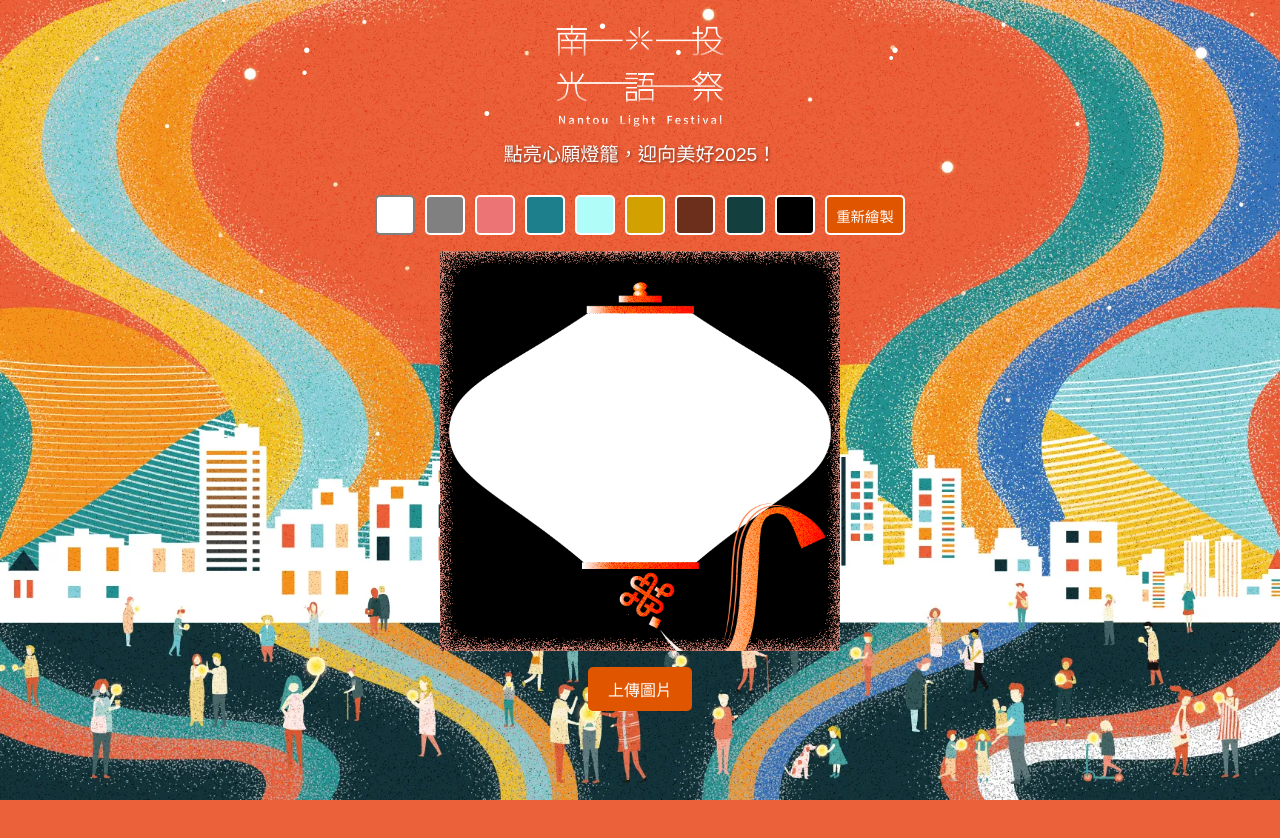
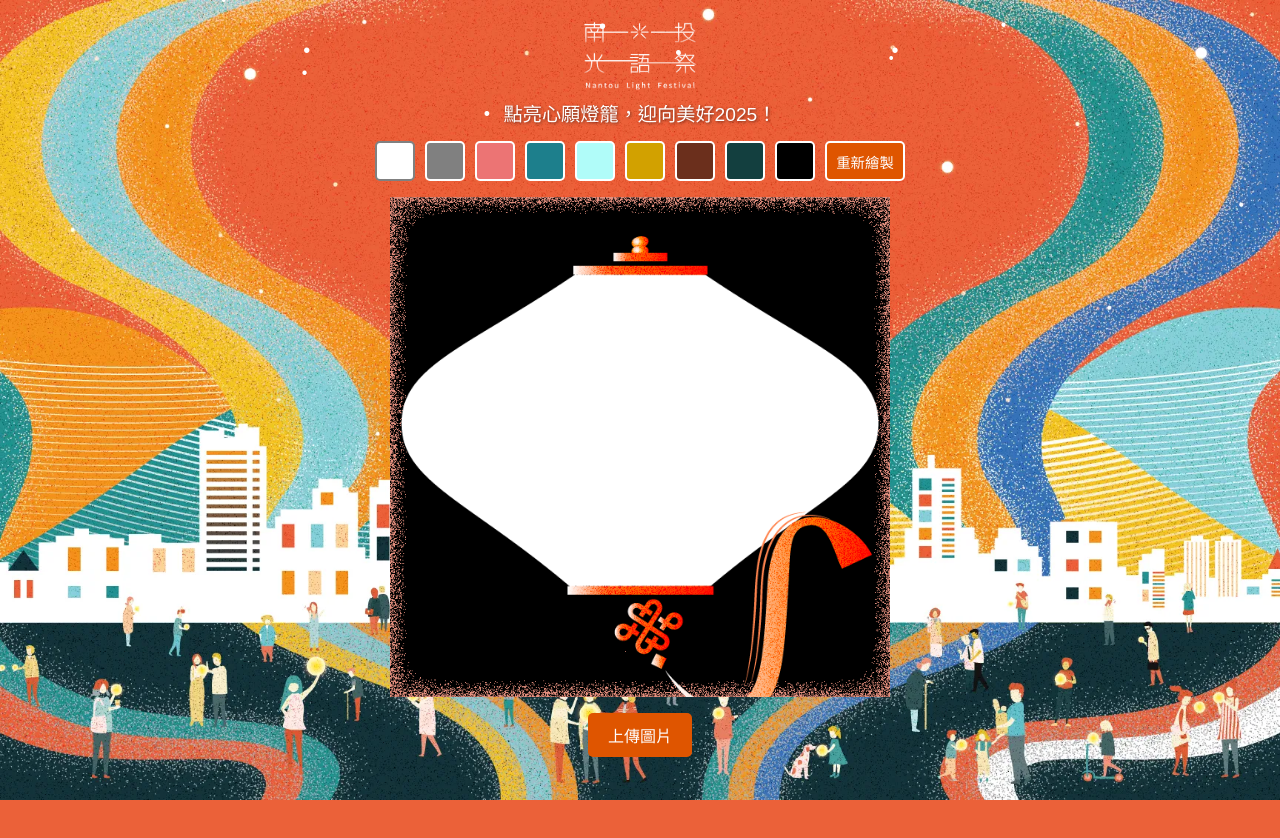
Before and after one commit to yulinn41/RenderWebsocketUnity, a website: page public/index.html in a window 1280 px wide. Shown: the top 838 px of the page. Drawn offline with Linux system fonts and the light colour scheme.

Commit message:
測試中....3

```diff
--- a/public/script.js
+++ b/public/script.js
@@ -119,7 +119,7 @@ function resizeWrapper() {
     const canvas = document.getElementById("myCanvas");
 
     // 根據螢幕尺寸計算大小
-    const size = Math.min(window.innerWidth * 0.8, window.innerHeight * 0.8, 600);
+    const size = Math.min(window.innerWidth * 0.9, window.innerHeight * 0.9, 500);
 
     // 設置 Wrapper 的寬高
     wrapper.style.width = `${size}px`;
--- a/public/style.css
+++ b/public/style.css
@@ -12,8 +12,8 @@ body {
     align-items: center;
     margin: 0;
     padding: 0;
-    height: 200vh; /* 強制頁面高度超出裝置可視範圍 */
-    overflow-x: hidden; /* 禁止水平滾動 */
+    height: 200vh;
+    /* 強制頁面高度超出裝置可視範圍 */
     /* 滿足全螢幕高度 */
     overflow: hidden;
     /* 禁止滾動 */
@@ -27,13 +27,13 @@ body {
 }
 
 #text {
-    height: 15vh;
+    height: 10vh;
     /* 使用視窗高度的 15% */
-    max-height: 600px;
+    max-height: 12vh;
     /* 限制最大高度 */
-    min-height: 15vh;
-    /* 使用視窗高度的最小值，避免過小 */
-    max-width: 1000px;
+    min-height: 10vh;
+    /* 使用視窗高度的最小值，避免過小
+    /*max-width: 1000px; */
     /* 限制最大寬度 */
     width: 100%;
     /* 自適應父容器寬度 */
@@ -45,7 +45,7 @@ body {
     /* 水平居中 */
     align-items: center;
     /* 垂直居中 */
-    overflow: hidden;
+    overflow: visible;
     /* 隱藏超出的內容 */
     position: relative;
     /* 確保子元素相對於容器定位 */
@@ -81,7 +81,7 @@ p.subtitle {
     font-size: 1.2rem;
     color: #ffffff;
     text-align: center;
-    margin-bottom: 1rem;
+    margin-bottom: 0.5rem;
     margin-top: -0.8rem;
     /* 添加文字陰影 */
     text-shadow: 1px 1px 3px rgba(0, 0, 0, 0.5);
@@ -99,9 +99,9 @@ p.subtitle {
     justify-content: flex-start;
     /* 元素從容器頂部開始 */
     align-items: center;
-    padding: 1rem;
+    padding: 10px;
     /* 添加內部邊距 */
-    gap: 2rem;
+    gap: 1rem;
 }
 
 
@@ -117,9 +117,9 @@ p.subtitle {
 }
 
 .color-button {
-    width: calc(5vw);
+    width: 40px;
     /* 隨螢幕尺寸調整 */
-    height: calc(5vw);
+    height: 40px;
     max-width: 60px;
     /* 限制最大尺寸 */
     max-height: 60px;
@@ -142,10 +142,12 @@ p.subtitle {
 .color-button.active {
     opacity: 1;
 }
+
 #eraser {
     border: 2px solid #808080;
     /* 為橡皮擦按鈕添加黃色邊框 */
 }
+
 #eraser.active {
     border: 10px solid #808080;
     /* 為橡皮擦按鈕添加黃色邊框 */
@@ -153,7 +155,8 @@ p.subtitle {
 
 /* 新增清除按鈕樣式 */
 .clear-button {
-    width: calc(10vw); /* 是 color-button 的兩倍 */
+    width: calc(10vw);
+    /* 是 color-button 的兩倍 */
     height: calc(5vw);
     max-width: 120px;
     max-height: 60px;
@@ -170,19 +173,21 @@ p.subtitle {
     background-color: #be4622;
 
 }
+
 #upload:hover {
-    background-color:  #be4622;
+    background-color: #be4622;
 }
+
 #canvas-wrapper {
     position: relative;
     /* 開啟相對定位，作為子元素的參考點 */
-    width: 80vw;
+    width: 90vw;
     /* 寬度為視窗的 70% */
-    height: 80vw;
+    height: 90vw;
     /* 高度保持正方形 */
-    max-width: 600px;
+    max-width: 800px;
     /* 最大寬度 */
-    max-height: 600px;
+    max-height: 800px;
     /* 最大高度 */
     /* 最大高度 */
     margin: -1rem 0;
@@ -240,7 +245,7 @@ p.subtitle {
 }
 
 #upload {
-    background-color:  #df5500;
+    background-color: #df5500;
     color: white;
     border: none;
     padding: 15px 25px;
@@ -277,22 +282,20 @@ p.subtitle {
         /* 調整按鈕文字大小 */
         margin-bottom: 1rem;
     }
-    .clear-button{
+
+    .clear-button {
         width: 80px;
         /* 修改按鈕寬度 */
         height: 40px;
     }
+
     /* 調整 Canvas 的大小 */
-    #canvas-wrapper {
+    /*#canvas-wrapper {
     width: 70vw;
-        /* 根據需求調整寬度 */
     height: 70vw;
-        /* 保持正方形 */
     max-width: 400px;
-        /* 限制最大寬度 */
     max-height: 400px;
-        /* 限制最大高度 */
-    }
+}*/
 
     #myCanvas,
     #overlay-image {
@@ -318,7 +321,7 @@ p.subtitle {
     }
 
     #drawing-bar {
-        gap: 1rem;
+        /*gap: 1rem;*/
         /* 調整內部元素的間距 */
     }
 
@@ -332,20 +335,22 @@ p.subtitle {
         /* 調整按鈕文字大小 */
         margin-bottom: 1rem;
     }
-    .clear-button{
+
+    .clear-button {
         width: 80px;
         /* 修改按鈕寬度 */
         height: 40px;
     }
+
     /* 調整 Canvas 的大小 */
     #canvas-wrapper {
-        width: 70vw;
+        /*width: 70vw;*/
         /* 根據需求調整寬度 */
-        height: 70vw;
+       /* height: 70vw;*/
         /* 保持正方形 */
-        max-width: 300px;
+       /* max-width: 300px;*/
         /* 限制最大寬度 */
-        max-height: 300px;
+        /*max-height: 300px;*/
         /* 限制最大高度 */
     }
 
@@ -379,10 +384,10 @@ p.subtitle {
         font-size: 1rem;
     }
 
-    #drawing-bar {
+    /* #drawing-bar {
         transform: scale(1);
-        /* 縮小比例 */
-    }
+         進一步縮小比例
+    } */
 }
 
 @media (max-width: 480px) {
@@ -390,8 +395,8 @@ p.subtitle {
         font-size: 1rem;
     }
 
-    #drawing-bar {
+    /* #drawing-bar {
         transform: scale(1);
-        /* 進一步縮小比例 */
+         進一步縮小比例
+    } */
 }
-}
```
Also changed, not shown: public/index.html (+2 -2 lines). Lines whose indentation alone changed are shown as unchanged.
